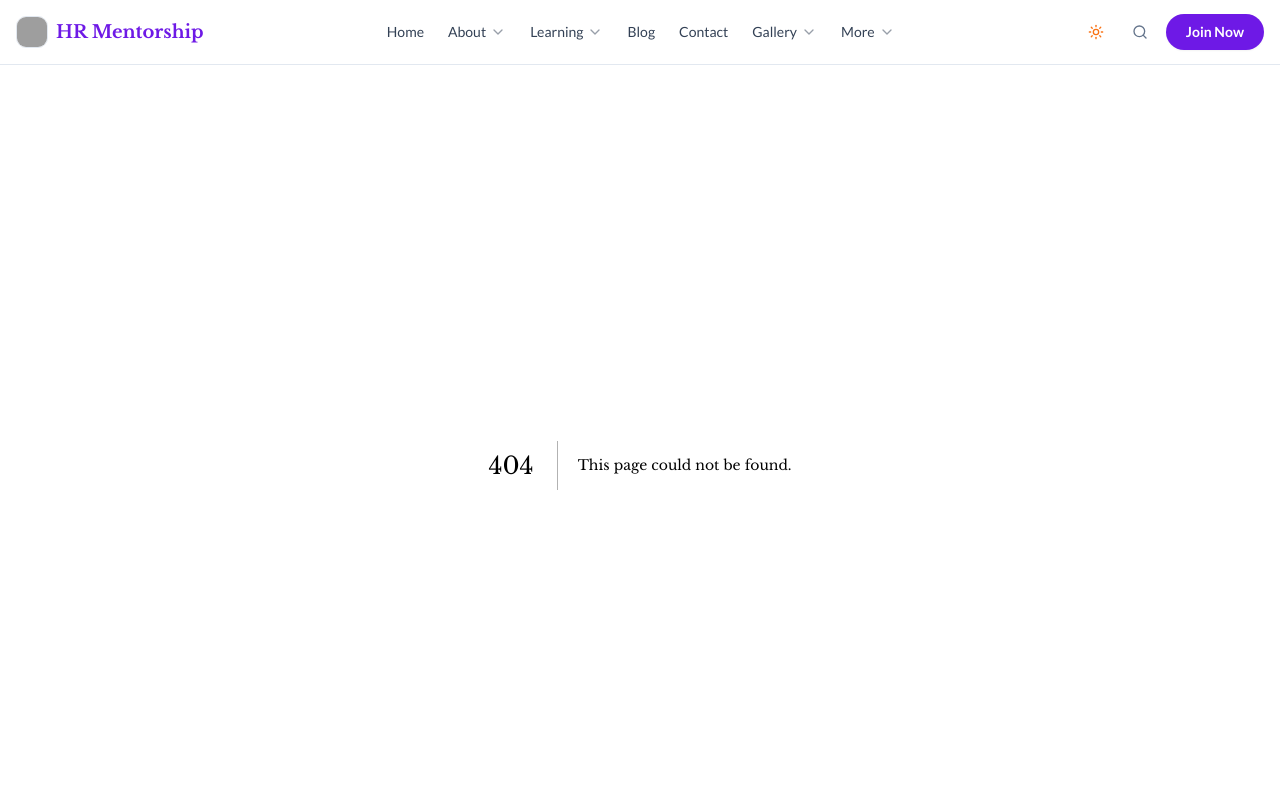
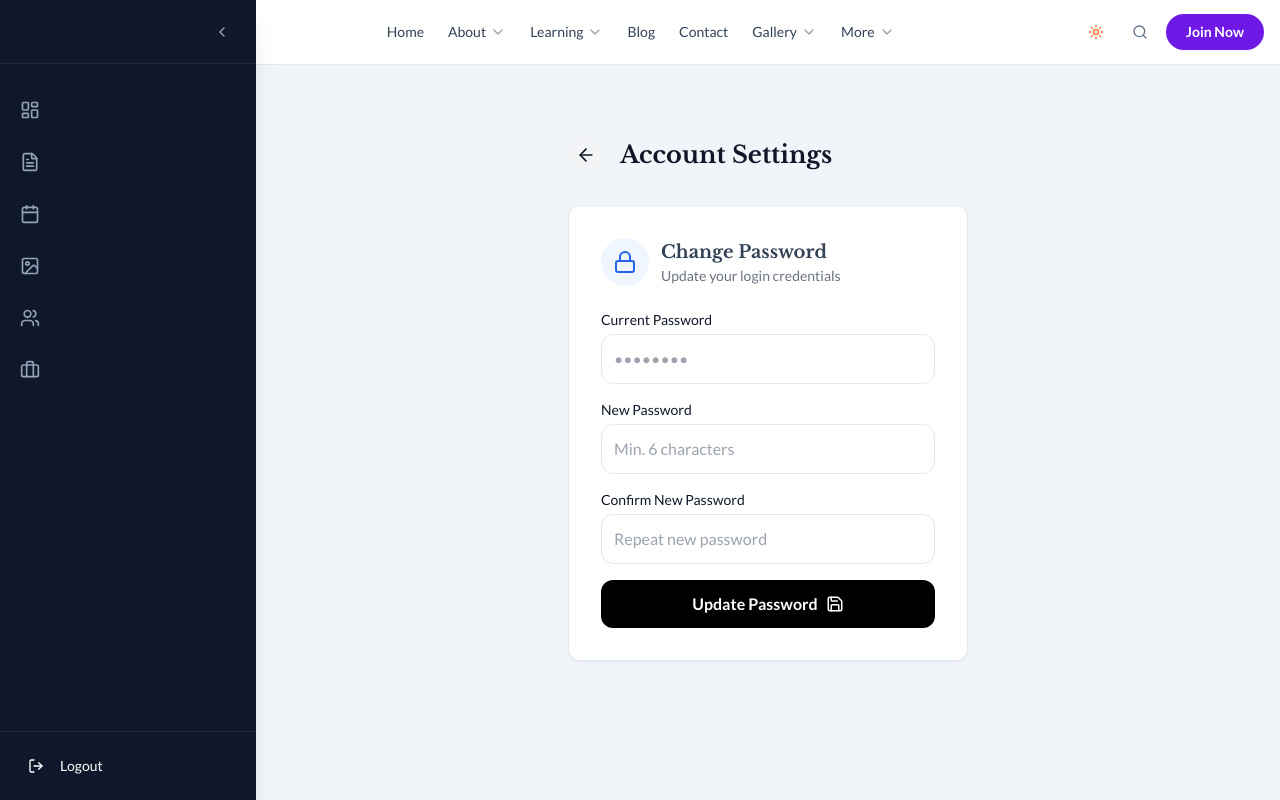
Before and after one commit to OlaMarcus09/hr-mentorship, a Next.js app: page /admin/settings in a window 1280 px wide. Before the commit this address had no page. Shown: the top 800 px of the page. Built offline with nearby package versions, Linux system fonts and the light colour scheme; grey boxes are pictures that could not be loaded.

Commit message:
feat: Add Change Password functionality for Admins

```diff
--- a/app/admin/page.tsx
+++ b/app/admin/page.tsx
@@ -1,5 +1,5 @@
 import { Card, CardContent, CardHeader, CardTitle } from "@/components/ui/card";
-import { Users, FileText, Calendar, Briefcase, Trash2, FileCheck, Shield } from "lucide-react";
+import { Users, FileText, Calendar, Briefcase, Trash2, FileCheck, Shield, Settings } from "lucide-react";
 import Link from "next/link";
 import { prisma } from "@/lib/prisma";
 import LogoutButton from "./logout-button";
@@ -44,14 +44,18 @@ export default async function AdminDashboard() {
                {data.isSuperAdmin ? "Super Admin" : "Admin Panel"}
              </p>
            </div>
-           {/* Logout sits alone on the right */}
-           <LogoutButton />
+
+           <div className="flex items-center gap-2">
+             <Link href="/admin/settings" className="p-2 text-gray-600 hover:bg-gray-100 rounded-full" title="Settings">
+               <Settings size={20} />
+             </Link>
+             <LogoutButton />
+           </div>
         </div>
 
-        {/* ACTION TOOLBAR - Mobile: Grid, Desktop: Flex */}
+        {/* ACTION TOOLBAR */}
         <div className="grid grid-cols-2 md:flex md:flex-wrap items-center gap-3">
 
-           {/* Content Creation - Full width on very small phones, 2-col on standard phones */}
            <Link href="/admin/blogs/new" className="bg-black text-white px-4 py-3 md:py-2 rounded-lg hover:bg-gray-800 text-sm font-medium text-center shadow-sm">
              + Blog
            </Link>
@@ -64,7 +68,6 @@ export default async function AdminDashboard() {
 
            <div className="hidden md:block h-6 w-px bg-gray-300 mx-1"></div>
 
-           {/* Management Tools */}
            <Link href="/admin/applications" className="bg-indigo-600 text-white px-4 py-3 md:py-2 rounded-lg hover:bg-indigo-700 text-sm font-medium text-center shadow-sm flex items-center justify-center gap-2">
              <FileCheck size={16} /> Applicants
            </Link>
@@ -72,7 +75,6 @@ export default async function AdminDashboard() {
              <Trash2 size={16} /> Delete
            </Link>
 
-           {/* Super Admin Only */}
            {data.isSuperAdmin && (
              <Link href="/admin/team" className="col-span-2 md:col-span-1 bg-purple-600 text-white px-4 py-3 md:py-2 rounded-lg hover:bg-purple-700 text-sm font-medium border border-purple-400 text-center flex items-center justify-center gap-2">
                <Shield size={16} /> Team
@@ -81,7 +83,7 @@ export default async function AdminDashboard() {
         </div>
       </div>
 
-      {/* Stats Grid - Already Responsive */}
+      {/* Stats Grid */}
       <div className="grid grid-cols-1 sm:grid-cols-2 lg:grid-cols-4 gap-4 md:gap-6">
         <Card>
           <CardHeader className="flex flex-row items-center justify-between space-y-0 pb-2">
--- /dev/null
+++ b/app/admin/settings/page.tsx
@@ -0,0 +1,121 @@
+"use client";
+
+import { useState } from "react";
+import { Lock, Save, ArrowLeft, CheckCircle, AlertCircle } from "lucide-react";
+import Link from "next/link";
+import { useRouter } from "next/navigation";
+
+export default function SettingsPage() {
+  const router = useRouter();
+  const [loading, setLoading] = useState(false);
+  const [message, setMessage] = useState<{ type: 'success' | 'error', text: string } | null>(null);
+
+  async function handleSubmit(e: any) {
+    e.preventDefault();
+    setLoading(true);
+    setMessage(null);
+
+    const currentPassword = e.target.currentPassword.value;
+    const newPassword = e.target.newPassword.value;
+    const confirmPassword = e.target.confirmPassword.value;
+
+    if (newPassword !== confirmPassword) {
+      setMessage({ type: 'error', text: "New passwords do not match" });
+      setLoading(false);
+      return;
+    }
+
+    try {
+      const res = await fetch("/api/admin/change-password", {
+        method: "POST",
+        body: JSON.stringify({ currentPassword, newPassword }),
+        headers: { "Content-Type": "application/json" },
+      });
+
+      const data = await res.json();
+
+      if (res.ok) {
+        setMessage({ type: 'success', text: "Password updated! You can now use your new password." });
+        e.target.reset();
+      } else {
+        setMessage({ type: 'error', text: data.error || "Failed to update" });
+      }
+    } catch (err) {
+      setMessage({ type: 'error', text: "Something went wrong" });
+    }
+    setLoading(false);
+  }
+
+  return (
+    <div className="max-w-md mx-auto py-10 px-6">
+      <div className="flex items-center gap-4 mb-8">
+        <Link href="/admin" className="p-2 bg-gray-100 rounded-full hover:bg-gray-200 transition">
+          <ArrowLeft size={20} />
+        </Link>
+        <h1 className="text-2xl font-bold">Account Settings</h1>
+      </div>
+
+      <div className="bg-white border rounded-xl p-8 shadow-sm">
+        <div className="flex items-center gap-3 mb-6 text-slate-700">
+          <div className="bg-blue-50 p-3 rounded-full text-blue-600">
+            <Lock size={24} />
+          </div>
+          <div>
+            <h2 className="font-bold text-lg">Change Password</h2>
+            <p className="text-sm text-gray-500">Update your login credentials</p>
+          </div>
+        </div>
+
+        {message && (
+          <div className={`p-4 rounded-lg mb-6 flex items-center gap-2 text-sm font-medium ${message.type === 'success' ? 'bg-green-50 text-green-700' : 'bg-red-50 text-red-700'}`}>
+            {message.type === 'success' ? <CheckCircle size={16}/> : <AlertCircle size={16}/>}
+            {message.text}
+          </div>
+        )}
+
+        <form onSubmit={handleSubmit} className="space-y-4">
+          <div>
+            <label className="block text-sm font-medium mb-1">Current Password</label>
+            <input
+              name="currentPassword"
+              type="password"
+              required
+              className="w-full border p-3 rounded-lg focus:ring-2 focus:ring-blue-500 outline-none transition"
+              placeholder="••••••••"
+            />
+          </div>
+
+          <div>
+            <label className="block text-sm font-medium mb-1">New Password</label>
+            <input
+              name="newPassword"
+              type="password"
+              required
+              className="w-full border p-3 rounded-lg focus:ring-2 focus:ring-blue-500 outline-none transition"
+              placeholder="Min. 6 characters"
+            />
+          </div>
+
+          <div>
+            <label className="block text-sm font-medium mb-1">Confirm New Password</label>
+            <input
+              name="confirmPassword"
+              type="password"
+              required
+              className="w-full border p-3 rounded-lg focus:ring-2 focus:ring-blue-500 outline-none transition"
+              placeholder="Repeat new password"
+            />
+          </div>
+
+          <button
+            disabled={loading}
+            className="w-full bg-black text-white py-3 rounded-lg font-bold hover:bg-gray-800 transition flex justify-center items-center gap-2 disabled:opacity-50 mt-4"
+          >
+            {loading ? "Updating..." : "Update Password"}
+            {!loading && <Save size={18} />}
+          </button>
+        </form>
+      </div>
+    </div>
+  );
+}
--- /dev/null
+++ b/app/api/admin/change-password/route.ts
@@ -0,0 +1,58 @@
+import { NextResponse } from 'next/server';
+import { prisma } from '@/lib/prisma';
+import { cookies } from 'next/headers';
+import { z } from 'zod';
+
+// Simple validation for the new password
+const passwordSchema = z.object({
+  currentPassword: z.string().min(1, "Current password is required"),
+  newPassword: z.string().min(6, "New password must be at least 6 characters"),
+});
+
+export async function POST(request: Request) {
+  try {
+    const body = await request.json();
+
+    // 1. Validate Input
+    const validation = passwordSchema.safeParse(body);
+    if (!validation.success) {
+      return NextResponse.json({ error: validation.error.issues[0].message }, { status: 400 });
+    }
+
+    const { currentPassword, newPassword } = validation.data;
+
+    // 2. Identify User from Cookie (Next.js 15 Async Cookies)
+    const cookieStore = await cookies();
+    const token = cookieStore.get('admin_token')?.value;
+
+    if (!token) {
+      return NextResponse.json({ error: "Unauthorized" }, { status: 401 });
+    }
+
+    // Extract ID (token format is "mock-jwt-token-{ID}")
+    const adminId = parseInt(token.split('-').pop() || "0");
+
+    // 3. Fetch Admin from DB
+    const admin = await prisma.admin.findUnique({ where: { id: adminId } });
+    if (!admin) {
+      return NextResponse.json({ error: "Admin not found" }, { status: 404 });
+    }
+
+    // 4. Verify Old Password
+    // (Note: In a production app with hashed passwords, we would use bcrypt.compare here)
+    if (admin.password !== currentPassword) {
+      return NextResponse.json({ error: "Incorrect current password" }, { status: 400 });
+    }
+
+    // 5. Update to New Password
+    await prisma.admin.update({
+      where: { id: adminId },
+      data: { password: newPassword }
+    });
+
+    return NextResponse.json({ message: "Password updated successfully" });
+
+  } catch (error) {
+    return NextResponse.json({ error: "Server error" }, { status: 500 });
+  }
+}
```
